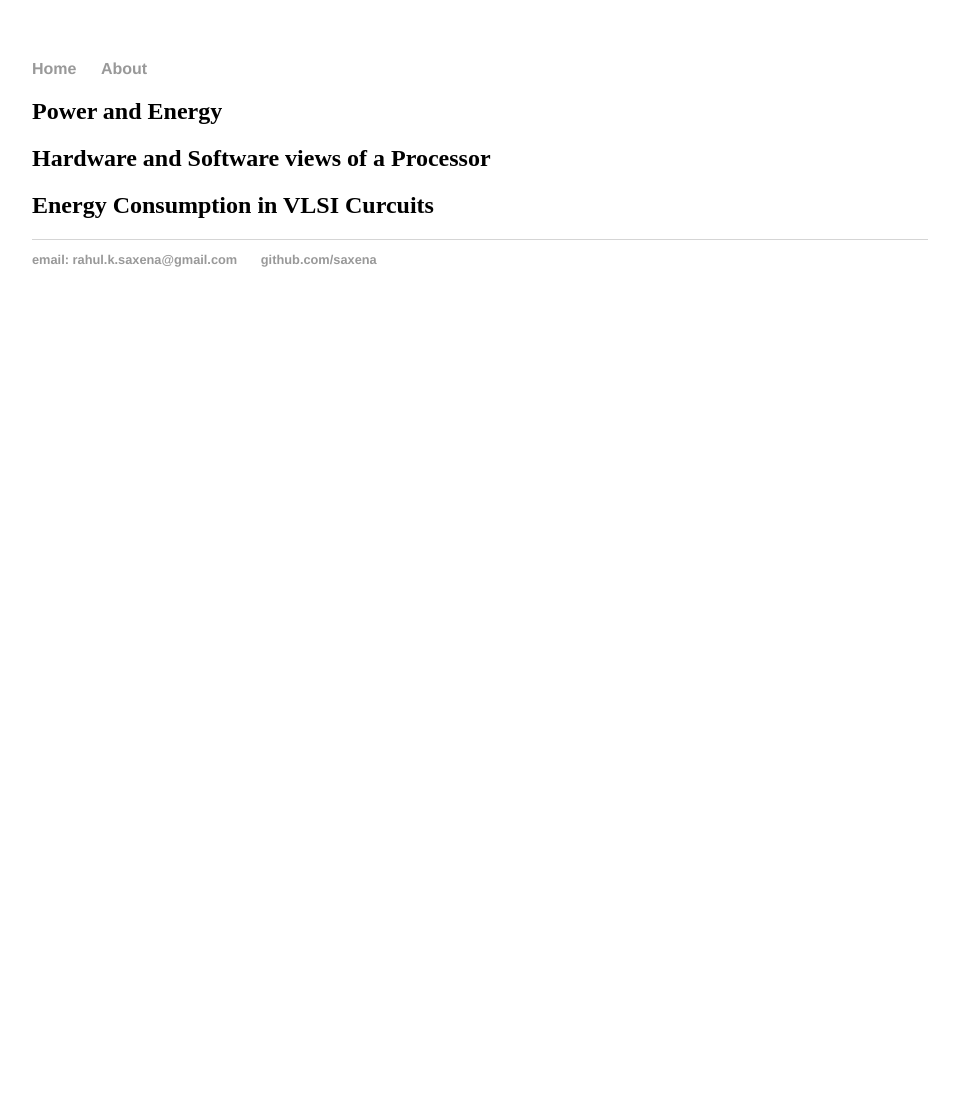
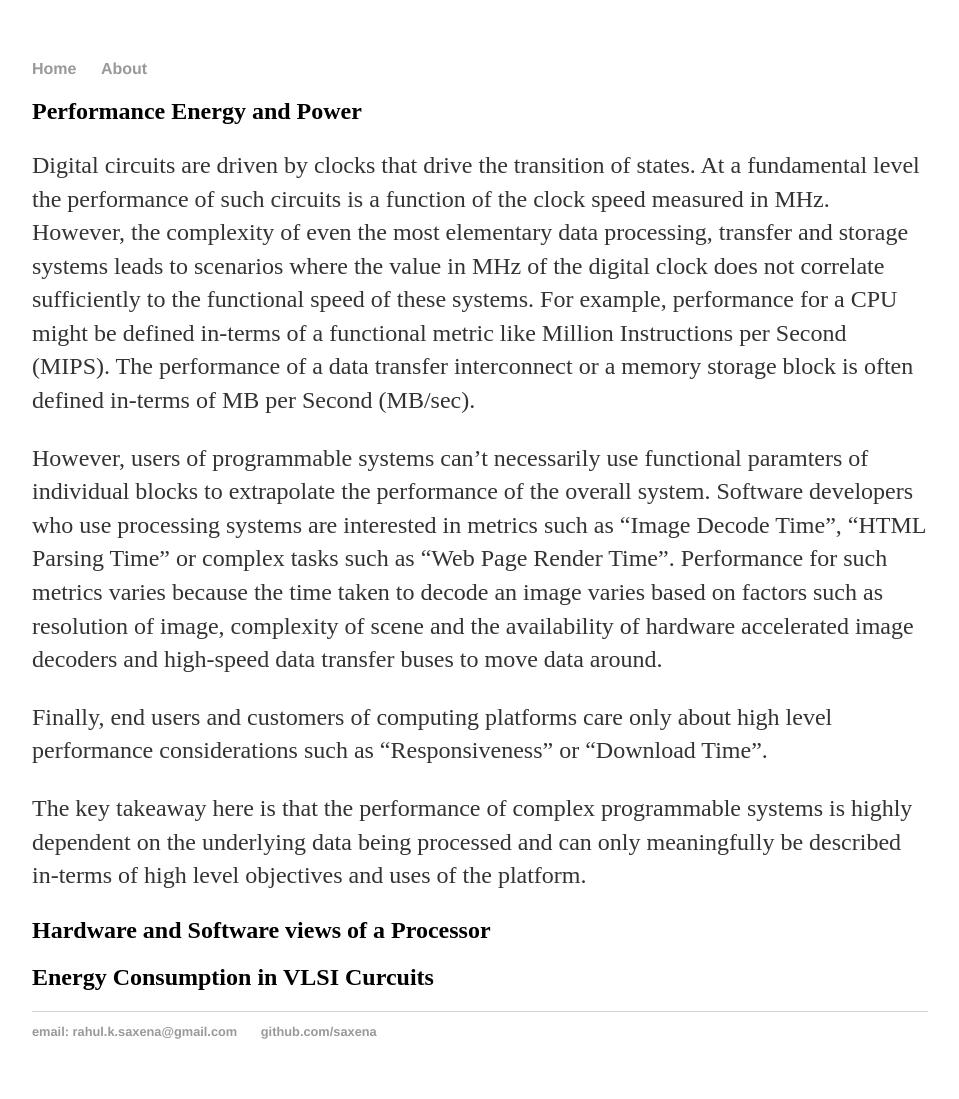
Before and after one commit to saxena/saxena.github.io, a Jekyll site: the page built from chapter_introduction.md, in a window 1280 px wide. Shown: the whole page, without its empty margins (160-1119 px from the left). Built offline with Jekyll 4.4.1, drawn with Linux system fonts in a browser that asks for light colours; before the commit the page ends 900 px from its top, so only the background shows below that.

Commit message:
Update chapter_introduction.md

```diff
--- a/chapter_introduction.md
+++ b/chapter_introduction.md
@@ -3,6 +3,16 @@ layout: default
 title: Introduction
 ---
 
-## Power and Energy
+## Performance Energy and Power
+
+Digital circuits are driven by clocks that drive the transition of states. At a fundamental level the performance of such circuits is a function of the clock speed measured in MHz. However, the complexity of even the most elementary data processing, transfer and storage systems leads to scenarios where the value in MHz of the digital clock does not correlate sufficiently to the functional speed of these systems. For example, performance for a CPU might be defined in-terms of a functional metric like Million Instructions per Second (MIPS). The performance of a data transfer interconnect or a memory storage block is often defined in-terms of MB per Second (MB/sec).
+
+However, users of programmable systems can't necessarily use functional paramters of individual blocks to extrapolate the performance of the overall system. Software developers who use processing systems are interested in metrics such as "Image Decode Time", "HTML Parsing Time" or complex tasks such as "Web Page Render Time". Performance for such metrics varies because the time taken to decode an image varies based on factors such as resolution of image, complexity of scene and the availability of hardware accelerated image decoders and high-speed data transfer buses to move data around.
+
+Finally, end users and customers of computing platforms care only about high level performance considerations such as "Responsiveness" or "Download Time".
+
+The key takeaway here is that the performance of complex programmable systems is highly dependent on the underlying data being processed and can only meaningfully be described in-terms of high level objectives and uses of the platform.
+
 ## Hardware and Software views of a Processor
+
 ## Energy Consumption in VLSI Curcuits
```
